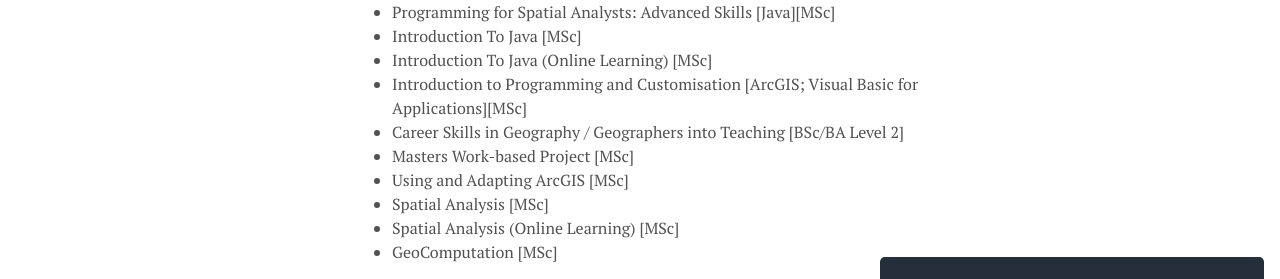
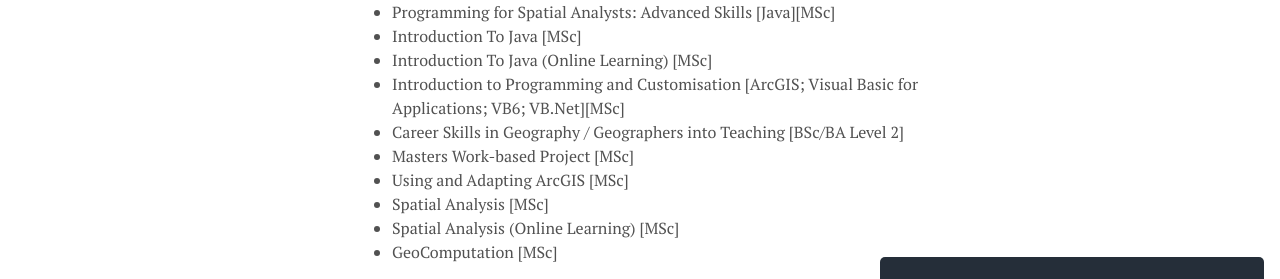
Before and after one commit to AJEvans/ajevans.github.io, a Jekyll site: the page built from teaching/index.html, in a window 1280 px wide. Shown: the part 455-734 px from the top of the page. Built offline with Jekyll 4.4.1, drawn with Linux system fonts in a browser that asks for light colours.

Commit message:
Added VB details.

```diff
--- a/teaching/index.html
+++ b/teaching/index.html
@@ -26,7 +26,7 @@
 <LI class=compact>Programming for Spatial Analysts: Advanced Skills [Java][MSc]</LI>
 <LI class=compact>Introduction To Java [MSc]</LI>
 <LI class=compact>Introduction To Java (Online Learning) [MSc]</LI>
-<LI class=compact>Introduction to Programming and Customisation [ArcGIS; Visual Basic for Applications][MSc]<BR /></LI>
+<LI class=compact>Introduction to Programming and Customisation [ArcGIS; Visual Basic for Applications; VB6; VB.Net][MSc]<BR /></LI>
 <LI class=compact>Career Skills in Geography / Geographers into Teaching [BSc/BA Level 2]</LI>
 <LI class=compact>Masters Work-based Project [MSc]<BR /></LI>
 <LI class=compact>Using and Adapting ArcGIS [MSc]<BR /></LI>
```
